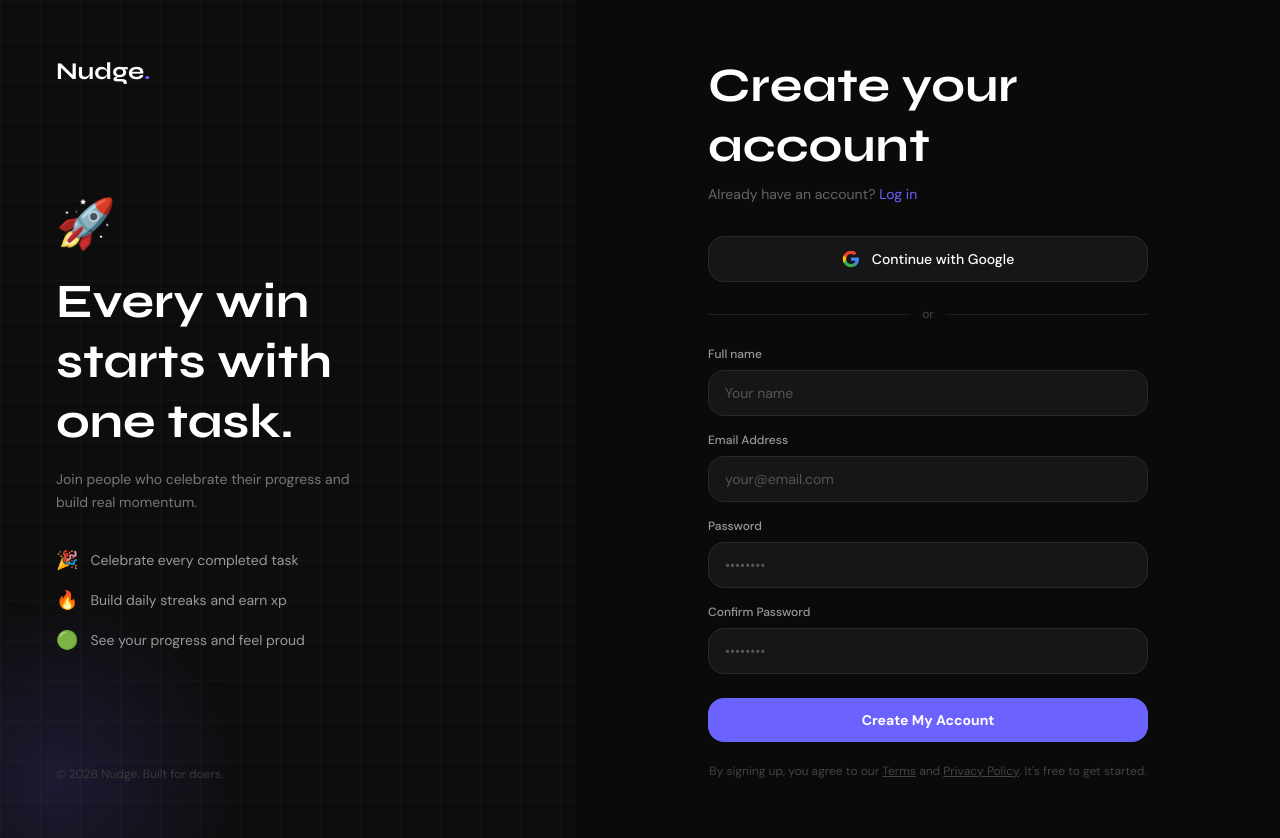
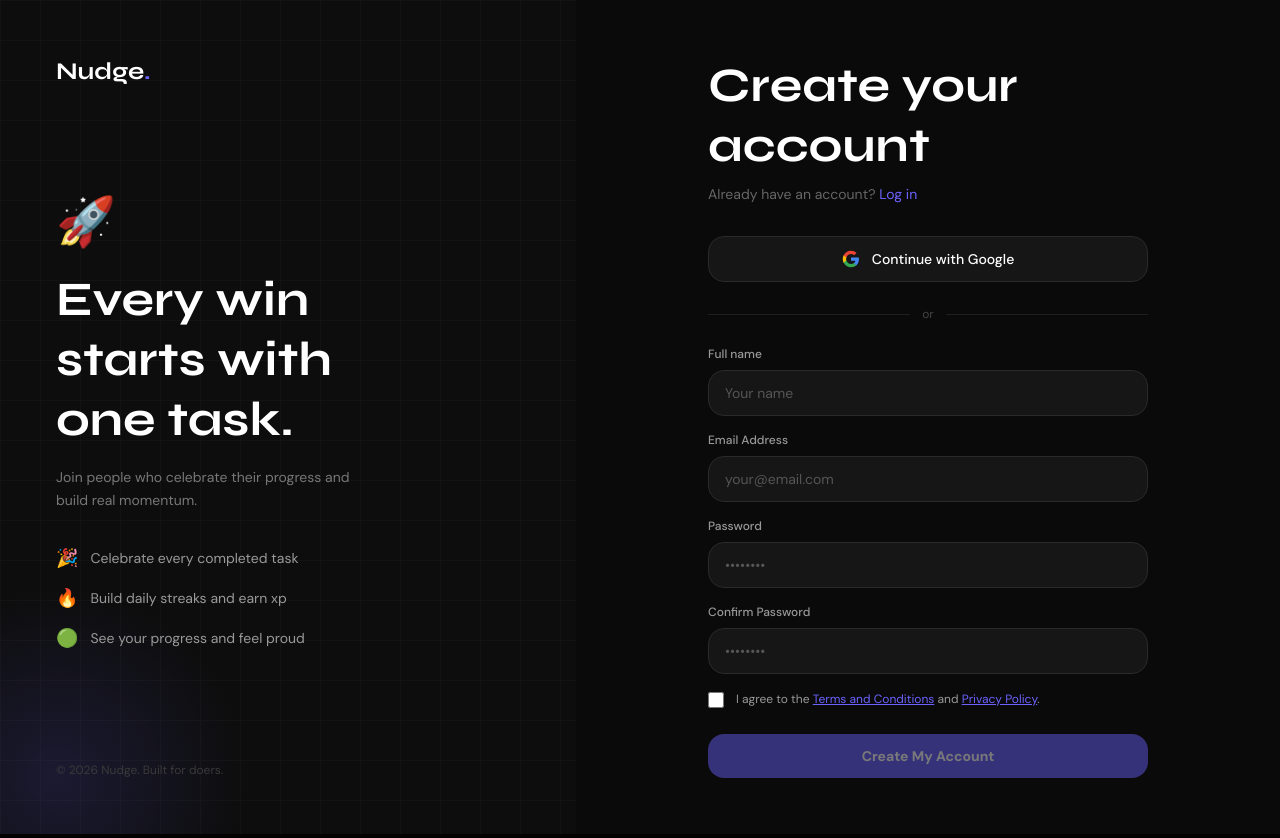
Before and after one commit to John-ayo/Nudge, a React (Vite) app: page /signup in a window 1280 px wide. Built offline with nearby package versions, Linux system fonts and the light colour scheme; no server answers.

Commit message:
modified

```diff
--- a/src/pages/LandingPage.jsx
+++ b/src/pages/LandingPage.jsx
@@ -1,5 +1,5 @@
 import { useState, useEffect } from "react";
-import { useNavigate } from "react-router-dom";
+import { useNavigate, Link } from "react-router-dom";
 import ScrollReveal from "../components/ScrollReveal";
 
 import "../tailwind-customs.css";
@@ -36,6 +36,8 @@ function ConfettiPiece({ x, color, delay }) {
     />
   );
 }
+
+// EOF newline
 
 // ── Interactive Hero Task Card ────────────────────────────────
 function generateConfetti() {
@@ -691,6 +693,23 @@ export default function LandingPage({ onLogin, onSignup }) {
               © 2026 Nudge. Built for doers.
             </div>
           </div>
+
+          <div
+            className="footer-inner mt-6 pt-6 flex flex-col sm:flex-row items-center justify-center sm:justify-between gap-4"
+            style={{ borderTop: `1px solid ${C.grey}` }}
+          >
+            <div className="flex gap-6 flex-wrap">
+              <Link to="/privacy" className="nav-link text-xs">
+                Privacy Policy
+              </Link>
+              <Link to="/terms" className="nav-link text-xs">
+                Terms &amp; Conditions
+              </Link>
+            </div>
+            <div className="text-xs" style={{ color: C.greyLight }}>
+              {/* Need help? <a href="mailto:legal@nudgeapp.io" className="nav-link">legal@nudgeapp.io</a> */}
+            </div>
+          </div>
         </footer>
       </div>
     </>
--- a/src/pages/LoginPage.jsx
+++ b/src/pages/LoginPage.jsx
@@ -27,7 +27,6 @@ export default function LoginPage() {
     setError("");
     try {
       await signInWithGoogle();
-      // Google OAuth redirects automatically, no navigate needed
     } catch (err) {
       setError(err.message || "Google sign-in failed.");
     }
@@ -61,7 +60,7 @@ export default function LoginPage() {
         <div
           className="absolute bottom-0 left-0 w-96 h-96 pointer-events-none opacity-15"
           style={{
-            background: "radial-gradient(circle,var(--accent)ccent) 0%,transparent 70%)",
+            background: "radial-gradient(circle,var(--accent) 0%,transparent 70%)",
             transform: "translate(-35%,35%)",
           }}
         />
@@ -183,6 +182,17 @@ export default function LoginPage() {
               </div>
             </div>
 
+            <p className="text-[#555] text-xs leading-relaxed">
+              By logging in, you agree to our{" "}
+              <Link to="/terms" target="_blank" rel="noopener noreferrer" className="text-[var(--accent)] hover:text-[#8B85FF] underline transition-colors">
+                Terms
+              </Link>{" "}
+              and{" "}
+              <Link to="/privacy" target="_blank" rel="noopener noreferrer" className="text-[var(--accent)] hover:text-[#8B85FF] underline transition-colors">
+                Privacy Policy
+              </Link>.
+            </p>
+
             <button
               type="submit"
               disabled={loading}
--- a/src/pages/SettingsPage.jsx
+++ b/src/pages/SettingsPage.jsx
@@ -1,5 +1,7 @@
 import { useAccent } from "../context/AccentContext";
 import { useState, useEffect, useCallback } from "react";
+import { Link } from "react-router-dom";
+import { ExternalLink } from "lucide-react";
 import { supabase } from "../lib/supabase";
 import {
   fetchSettings,
@@ -575,6 +577,37 @@ export default function SettingsPage({ onMenuOpen, user }) {
             </div>
           </Section>
 
+          {/* Legal */}
+          <Section title="Legal" sub="Review the policies that govern your use of Nudge">
+            <div className="flex items-center justify-between py-3"
+              style={{ borderBottom: "1px solid var(--border-subtle)" }}>
+              <div>
+                <p className="text-sm font-medium" style={{ color: "var(--text-primary)" }}>Privacy Policy</p>
+                <p className="text-xs" style={{ color: "var(--text-faint)" }}>
+                  How we collect, use, and protect your data
+                </p>
+              </div>
+              <Link to="/privacy" target="_blank" rel="noopener noreferrer"
+                className="flex items-center gap-2 rounded-xl px-3 py-2 text-sm font-medium transition-all hover:opacity-80"
+                style={{ backgroundColor: "var(--bg-hover)", border: "1px solid var(--border-base)", color: "var(--text-primary)" }}>
+                View <ExternalLink size={14}/>
+              </Link>
+            </div>
+            <div className="flex items-center justify-between py-3">
+              <div>
+                <p className="text-sm font-medium" style={{ color: "var(--text-primary)" }}>Terms and Conditions</p>
+                <p className="text-xs" style={{ color: "var(--text-faint)" }}>
+                  The rules for using the Nudge app
+                </p>
+              </div>
+              <Link to="/terms" target="_blank" rel="noopener noreferrer"
+                className="flex items-center gap-2 rounded-xl px-3 py-2 text-sm font-medium transition-all hover:opacity-80"
+                style={{ backgroundColor: "var(--bg-hover)", border: "1px solid var(--border-base)", color: "var(--text-primary)" }}>
+                View <ExternalLink size={14}/>
+              </Link>
+            </div>
+          </Section>
+
           {/* Footer */}
           <div className="flex items-center justify-end gap-3 pb-8">
             <button onClick={handleReset}
--- a/src/pages/SignupPage.jsx
+++ b/src/pages/SignupPage.jsx
@@ -7,6 +7,8 @@ export default function SignupPage() {
   const [email, setEmail] = useState("");
   const [password, setPassword] = useState("");
   const [confirmPassword, setConfirmPassword] = useState("");
+  const [agreedToTerms, setAgreedToTerms] = useState(false);
+  const [showAgreementError, setShowAgreementError] = useState(false);
   const [loading, setLoading] = useState(false);
   const [error, setError] = useState("");
   const [success, setSuccess] = useState(false);
@@ -14,13 +16,17 @@ export default function SignupPage() {
 
   const handleSignup = async (e) => {
     e.preventDefault();
+
+    if (!agreedToTerms) {
+      setShowAgreementError(true);
+      return;
+    }
     if (password !== confirmPassword) return;
+
     setError("");
     setLoading(true);
     try {
       await signUp(email, password, fullName);
-      // Supabase sends a confirmation email by default.
-      // Show success state instead of redirecting immediately.
       setSuccess(true);
     } catch (err) {
       setError(err.message || "Signup failed. Please try again.");
@@ -40,6 +46,8 @@ export default function SignupPage() {
 
   const inputBase =
     "w-full rounded-2xl px-4 py-3 text-sm outline-none transition-all duration-200 text-white placeholder-[#555]";
+
+  const submitDisabled = loading || Boolean(confirmPassword && confirmPassword !== password);
 
   return (
     <div
@@ -239,11 +247,47 @@ export default function SignupPage() {
                   )}
                 </div>
 
+                {/* Terms agreement */}
+                <div>
+                  <div className="flex items-start gap-3">
+                    <input
+                      type="checkbox"
+                      id="agree-terms"
+                      checked={agreedToTerms}
+                      onChange={(e) => {
+                        setAgreedToTerms(e.target.checked);
+                        if (e.target.checked) setShowAgreementError(false);
+                      }}
+                      className="mt-0.5 w-4 h-4 rounded cursor-pointer flex-shrink-0"
+                      style={{ accentColor: "var(--accent)" }}
+                    />
+                    <label htmlFor="agree-terms" className="text-xs text-[#999] leading-relaxed cursor-pointer">
+                      I agree to the{" "}
+                      <Link to="/terms" target="_blank" rel="noopener noreferrer" className="text-[var(--accent)] hover:text-[#8B85FF] underline transition-colors">
+                        Terms and Conditions
+                      </Link>{" "}
+                      and{" "}
+                      <Link to="/privacy" target="_blank" rel="noopener noreferrer" className="text-[var(--accent)] hover:text-[#8B85FF] underline transition-colors">
+                        Privacy Policy
+                      </Link>.
+                    </label>
+                  </div>
+                  {showAgreementError && (
+                    <p className="text-red-400 text-xs mt-2 ml-7">
+                      You need to agree to the Terms and Privacy Policy to create an account.
+                    </p>
+                  )}
+                </div>
+
                 <button
                   type="submit"
-                  disabled={loading || Boolean(confirmPassword && confirmPassword !== password)}
+                  disabled={submitDisabled}
                   className="w-full rounded-2xl py-3 text-sm font-bold text-white transition-all duration-200 mt-2 hover:opacity-90 disabled:opacity-50"
-                  style={{ backgroundColor: "var(--accent)" }}
+                  style={{
+                    backgroundColor: "var(--accent)",
+                    opacity: !agreedToTerms && !submitDisabled ? 0.45 : undefined,
+                    cursor: !agreedToTerms ? "not-allowed" : undefined,
+                  }}
                 >
                   {loading ? (
                     <span className="flex items-center justify-center gap-2">
@@ -256,14 +300,6 @@ export default function SignupPage() {
                   ) : "Create My Account"}
                 </button>
               </form>
-
-              <p className="text-center text-[#444] text-xs mt-5 leading-relaxed">
-                By signing up, you agree to our{" "}
-                <span className="underline cursor-pointer hover:text-[#888] transition-colors">Terms</span>{" "}
-                and{" "}
-                <span className="underline cursor-pointer hover:text-[#888] transition-colors">Privacy Policy</span>.
-                {" "}It's free to get started.
-              </p>
             </>
           )}
         </div>
```
